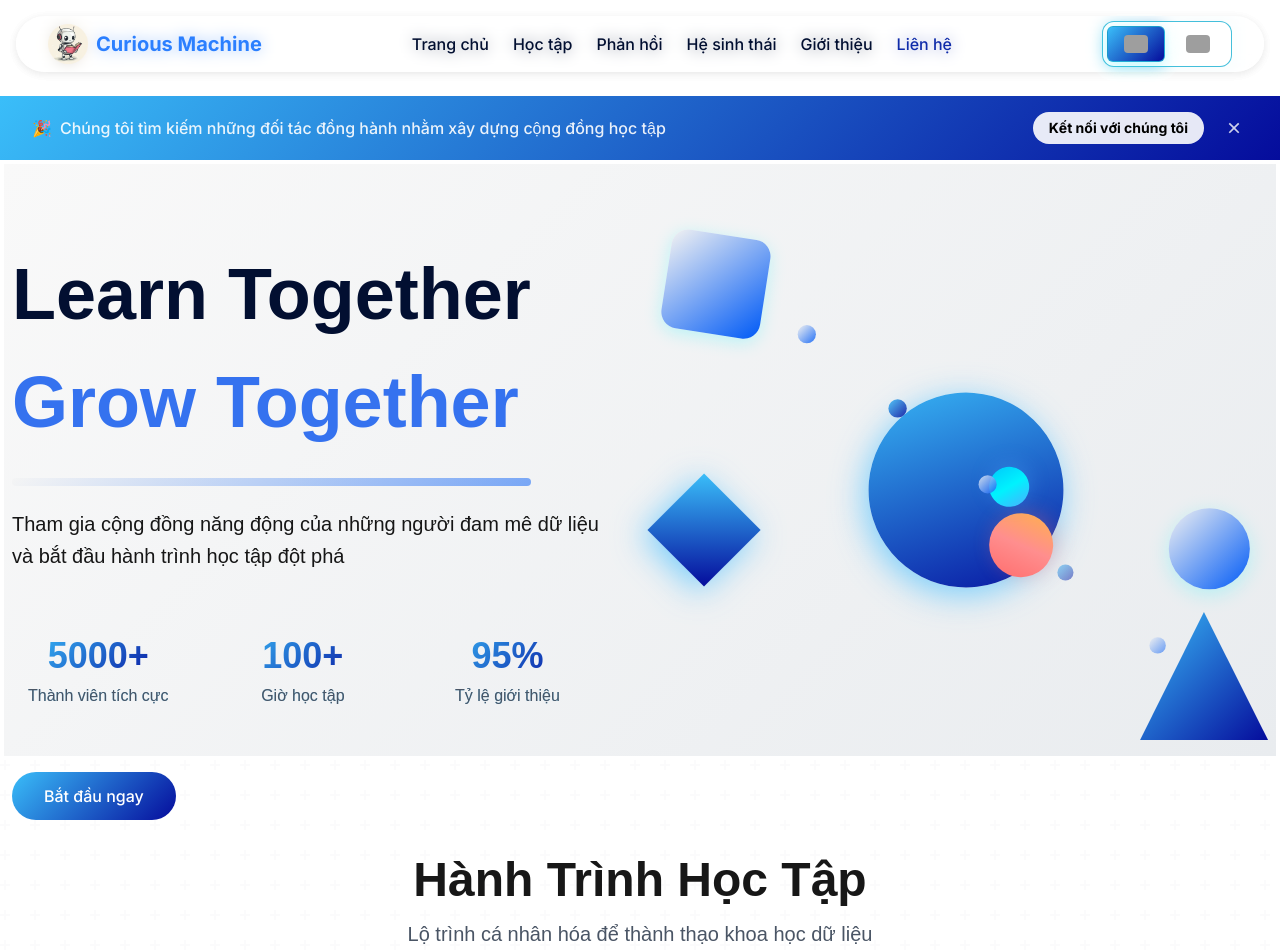
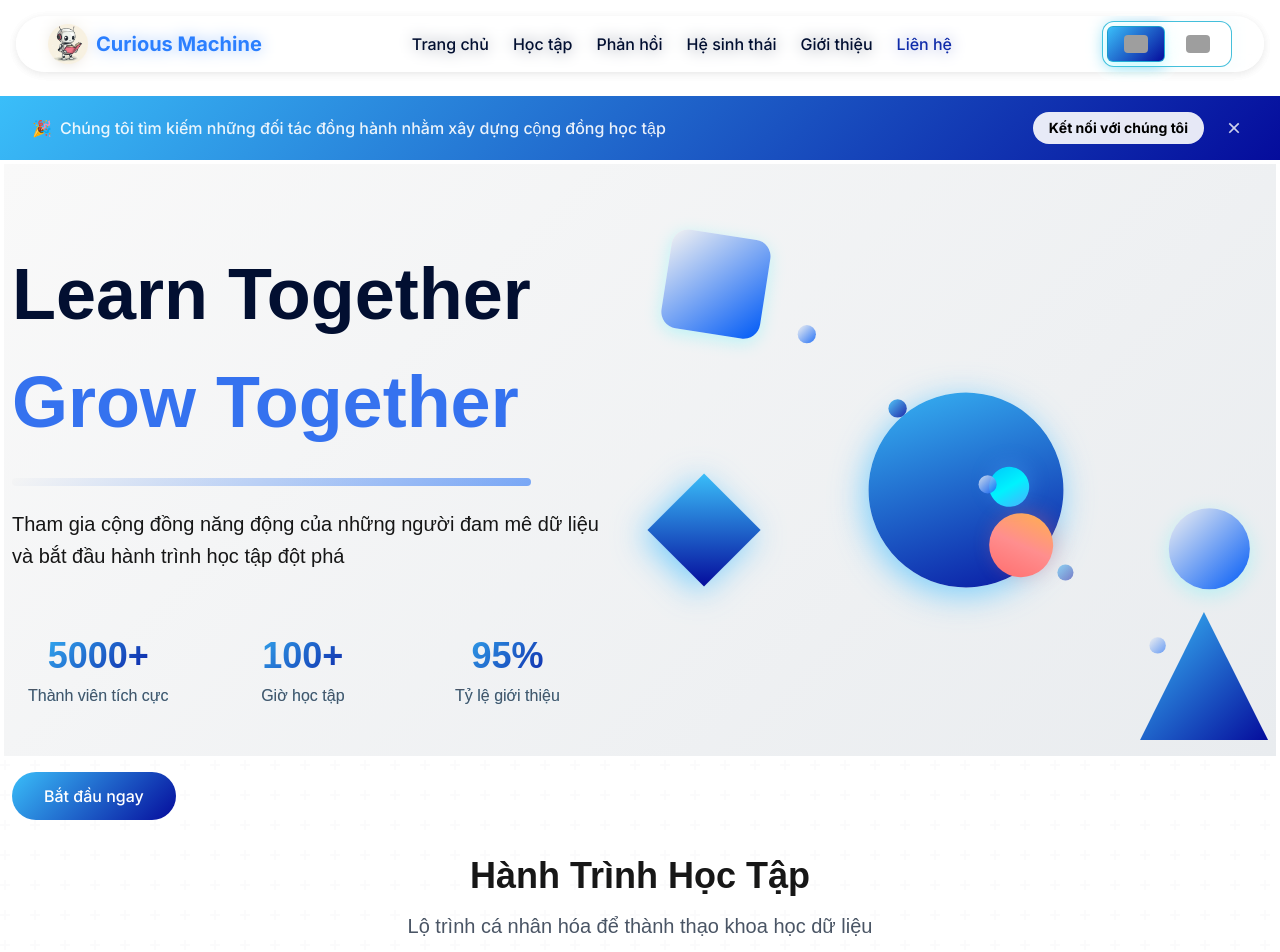
Before and after one commit to HuynhThanhQuan/landing_page, a Next.js app in the folder landing-page/: page / in a window 1280 px wide. Shown: the top 952 px of the page. Built offline with nearby package versions, Linux system fonts and the light colour scheme; grey boxes are pictures that could not be loaded.

Commit message:
update content

```diff
--- a/landing-page/src/components/LearningJourney.tsx
+++ b/landing-page/src/components/LearningJourney.tsx
@@ -28,7 +28,7 @@ export const LearningJourney = () => {
           transition={{ duration: 0.5 }}
         >
           <motion.h2
-            className="text-5xl font-bold mb-4"
+            className="text-4xl font-bold mb-4"
             style={{
               fontFamily: 'var(--font-heading)',
             }}
--- a/landing-page/src/translations/index.ts
+++ b/landing-page/src/translations/index.ts
@@ -27,18 +27,18 @@ export const translations = {
       }
     },
     learning: {
-      title: 'Your Learning Journey',
-      subtitle: 'Personalized paths to data science mastery',
+      title: 'Learning Journey',
+      subtitle: 'Personalized your learning paths to data science mastery',
       education: {
         title: 'Education',
-        description: 'Empower your learning journey with comprehensive education and expert guidance.',
+        description: 'We provide comprehensive education and expert guidance on Data Science and AI in Fintech industry.',
         keyword1: 'Data Science',
-        keyword2: 'Machine Learning',
-        keyword3: 'AI Development'
+        keyword2: 'AI Technology',
+        keyword3: 'Fintech Industry'
       },
       community: {
-        title: 'Community Hub',
-        description: 'Connect and collaborate with creative minds in our vibrant community space.',
+        title: 'Community',
+        description: 'Connect and collaborate with creative minds in our dynamic community space.',
         keyword1: 'Peer Learning',
         keyword2: 'Collaboration',
         keyword3: 'Networking'
```
